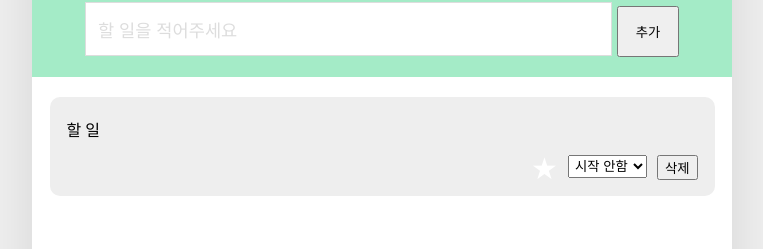
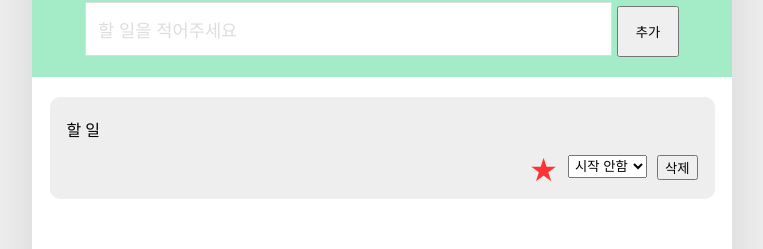
Before and after one commit to hyseoseo/Assignment8-TeamB, a React (Create React App) app: page / in a window 1280 px wide. Shown: the part 185-434 px from the top of the page, without its empty margins (258-1021 px from the left). Built offline with nearby package versions, Linux system fonts and the light colour scheme; what emotion-reset would draw is missing.

Commit message:
[#1] refactor: 고침 중요도 표시로직

```diff
--- a/src/components/todo/TodoItem.tsx
+++ b/src/components/todo/TodoItem.tsx
@@ -1,12 +1,13 @@
-import React from "react";
-import { css } from "@emotion/react";
+import React from 'react';
+import { css } from '@emotion/react';
+import { useState } from 'react';
 
 const TodoItem: React.FC = () => {
   return (
-    <div css={ItemContainer}>
+    <article css={ItemContainer}>
       <div css={TodoContent}>할 일</div>
       <div css={TodoInfo}>
-        <div css={[Important]}>★</div>
+        <div css={StarRed}>★</div>
         <div css={TodoStatus}>
           <select>
             <option>시작 안함</option>
@@ -18,7 +19,7 @@ const TodoItem: React.FC = () => {
           <button css={DeleteButton}>삭제</button>
         </div>
       </div>
-    </div>
+    </article>
   );
 };
 
@@ -27,7 +28,6 @@ export default TodoItem;
 const ItemContainer = css`
   width: 95%;
   margin: 0 auto;
-  // display: flex;
   background: #eeeeee;
   padding: 10px 17px;
   border-radius: 10px;
@@ -38,13 +38,14 @@ const TodoContent = css`
   padding: 10px 0;
 `;
 
-const Important = css`
-  font-size: 30px;
+const StarWhite = css`
+  font-size: 2rem;
   color: #fff;
   cursor: pointer;
 `;
 
-const ImportantClick = css`
+const StarRed = css`
+  ${StarWhite}
   color: #ff3333;
 `;
 
```
